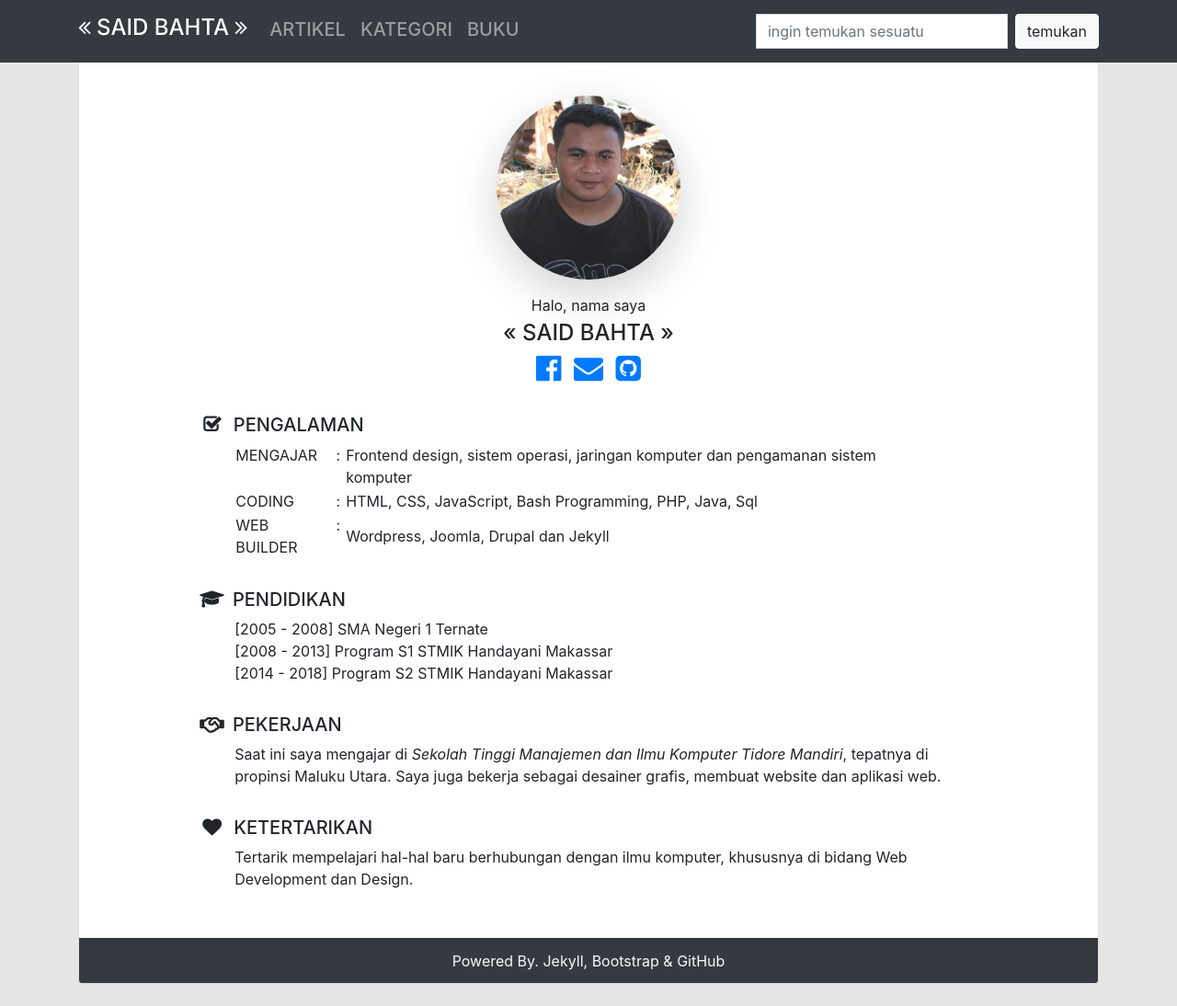
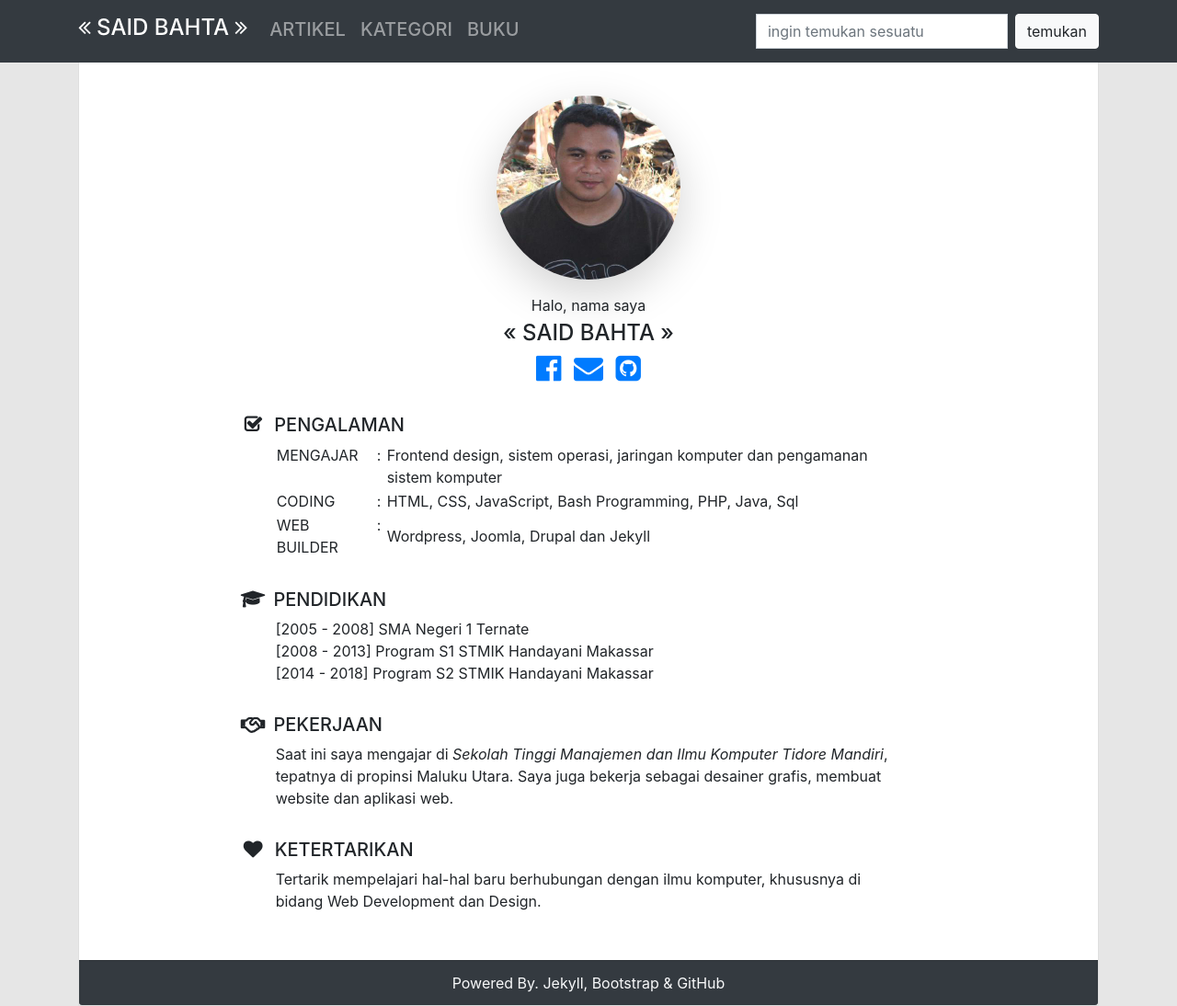
Before and after one commit to surtinaali/blog, a Jekyll site: the page built from about.markdown, in a window 1280 px wide and 1094 px high. Shown: the whole window at 92% size. Built offline with Jekyll 4.4.1, drawn with Linux system fonts in a browser that asks for light colours.

Commit message:
update tulisan

```diff
--- a/_layouts/about.html
+++ b/_layouts/about.html
@@ -3,7 +3,7 @@ title: {{ site.author }}
 layout: page
 ---
 <div class="row p-3">
-        <div class="col-lg-9 mx-auto">
+        <div class="col-11 col-sm-11 col-md-11 col-lg-8 col-xlg-8 mx-auto">
                 {{ content }}
         </div>
 </div>
--- a/_layouts/default.html
+++ b/_layouts/default.html
@@ -8,7 +8,6 @@
         window.dataLayer = window.dataLayer || [];
     function gtag(){dataLayer.push(arguments);}
     gtag('js', new Date());
-
     gtag('config', 'UA-125086490-1');
     </script>
 
@@ -28,7 +27,7 @@
     <link rel="stylesheet" href="{{site.baseurl}}/assets/style/css/syntax.css">
     <link rel="stylesheet" href="{{site.baseurl}}/assets/font-awesome-4.7.0/css/font-awesome.min.css">
 
-</head>
+ </head>
 
 <body style="background:#e6e6e6">
     <nav class="navbar sticky-top navbar-expand-lg navbar-dark bg-dark p-2">
--- a/_layouts/post.html
+++ b/_layouts/post.html
@@ -3,7 +3,7 @@ title: Post
 layout: default
 ---
 <div class="row p-3">
-    <div class="col-lg-8 mx-auto">
+    <div class="col-11 col-sm-11 col-md-11 col-lg-8 col-xlg-8 mx-auto">
         <div class="text-center">
             <p></p>
             <h3 class="pb-2">{{ page.title }}</h3>
```
